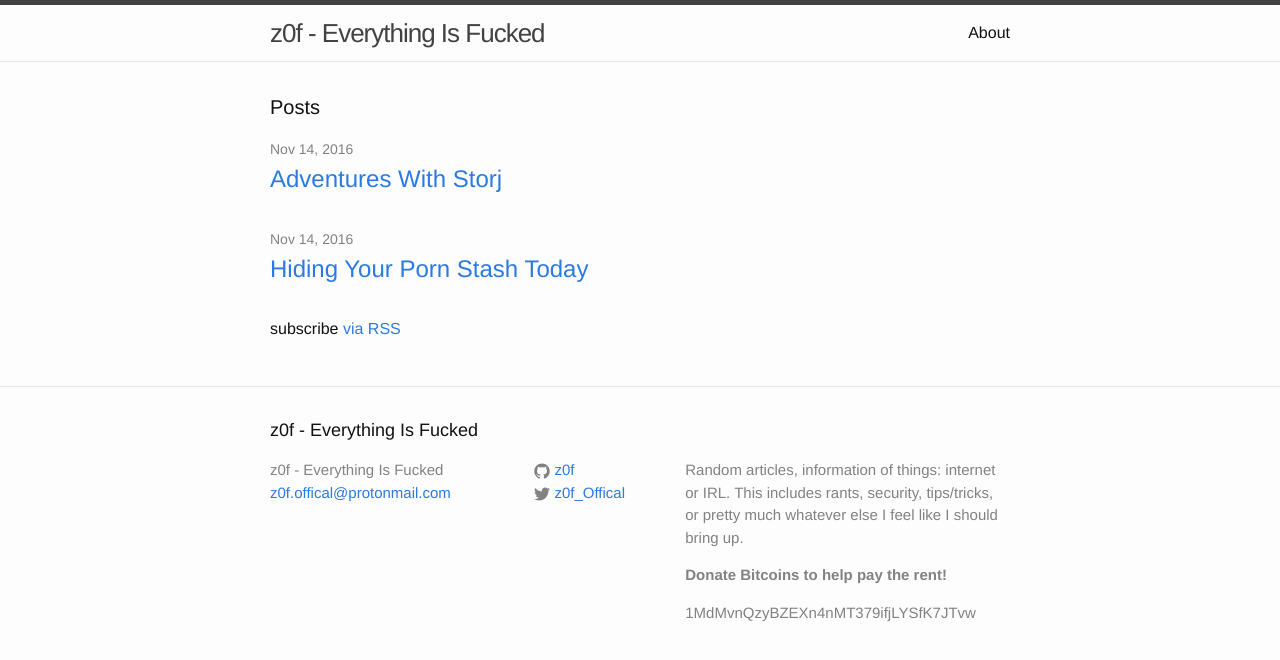
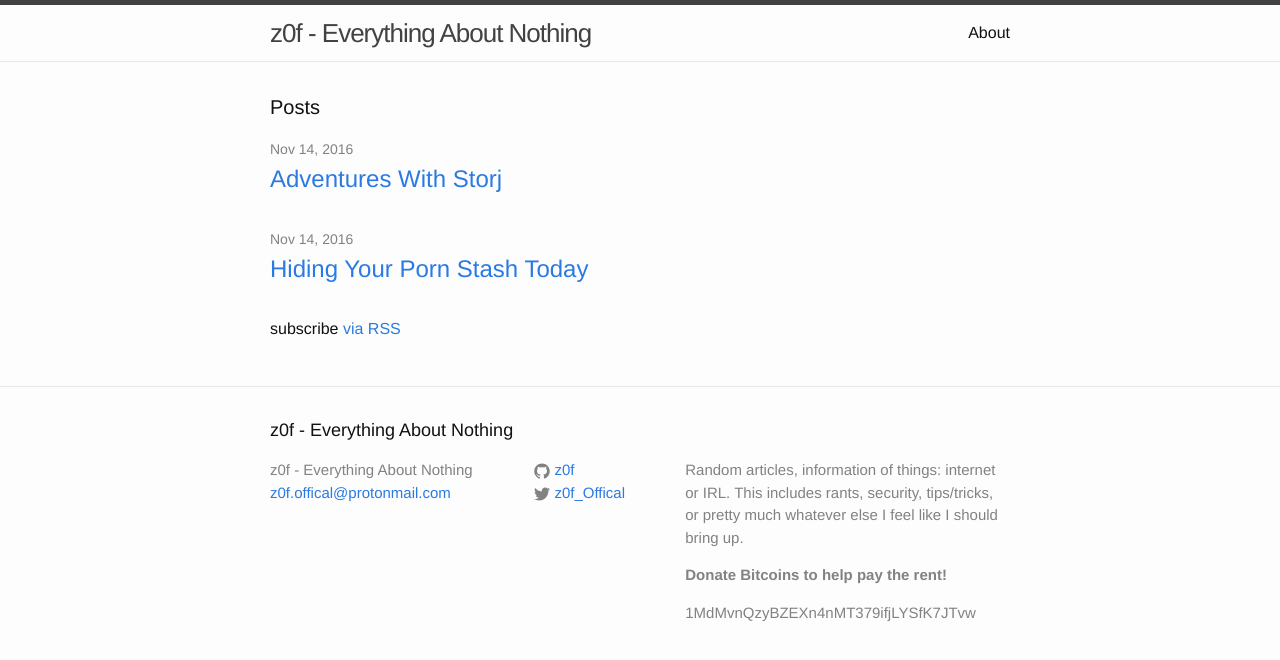
Before and after one commit to z0f/z0f.github.io, a Jekyll site: the page built from index.html, in a window 1280 px wide. Shown: the top 660 px of the page. Built offline with Jekyll 4.4.1, drawn with Linux system fonts in a browser that asks for light colours.

Commit message:
[HOTFIX] Fixed page titles to include the site title.

```diff
--- a/_config.yml
+++ b/_config.yml
@@ -6,7 +6,7 @@
 # 'jekyll serve'. If you change this file, please restart the server process.
 
 # Site settings
-title: z0f - Everything Is Fucked
+title: z0f - Everything About Nothing
 email: z0f.offical@protonmail.com
 description: > # this means to ignore newlines until "baseurl:"
   Random articles, information of things: internet or IRL. This includes rants, security, tips/tricks, or pretty much whatever else I feel like I should bring up.
--- a/_includes/head.html
+++ b/_includes/head.html
@@ -3,7 +3,7 @@
   <meta http-equiv="X-UA-Compatible" content="IE=edge">
   <meta name="viewport" content="width=device-width, initial-scale=1">
 
-  <title>{% if page.title %}{{ page.title }}{% else %}{{ site.title }}{% endif %}</title>
+  <title>{% if page.title %}{{ site.title }} - {{ page.title }}{% else %}{{ site.title }}{% endif %}</title>
   <meta name="description" content="{% if page.excerpt %}{{ page.excerpt | strip_html | strip_newlines | truncate: 160 }}{% else %}{{ site.description }}{% endif %}">
 
   <link rel="stylesheet" href="{{ "/css/main.css" | prepend: site.baseurl }}">
```
